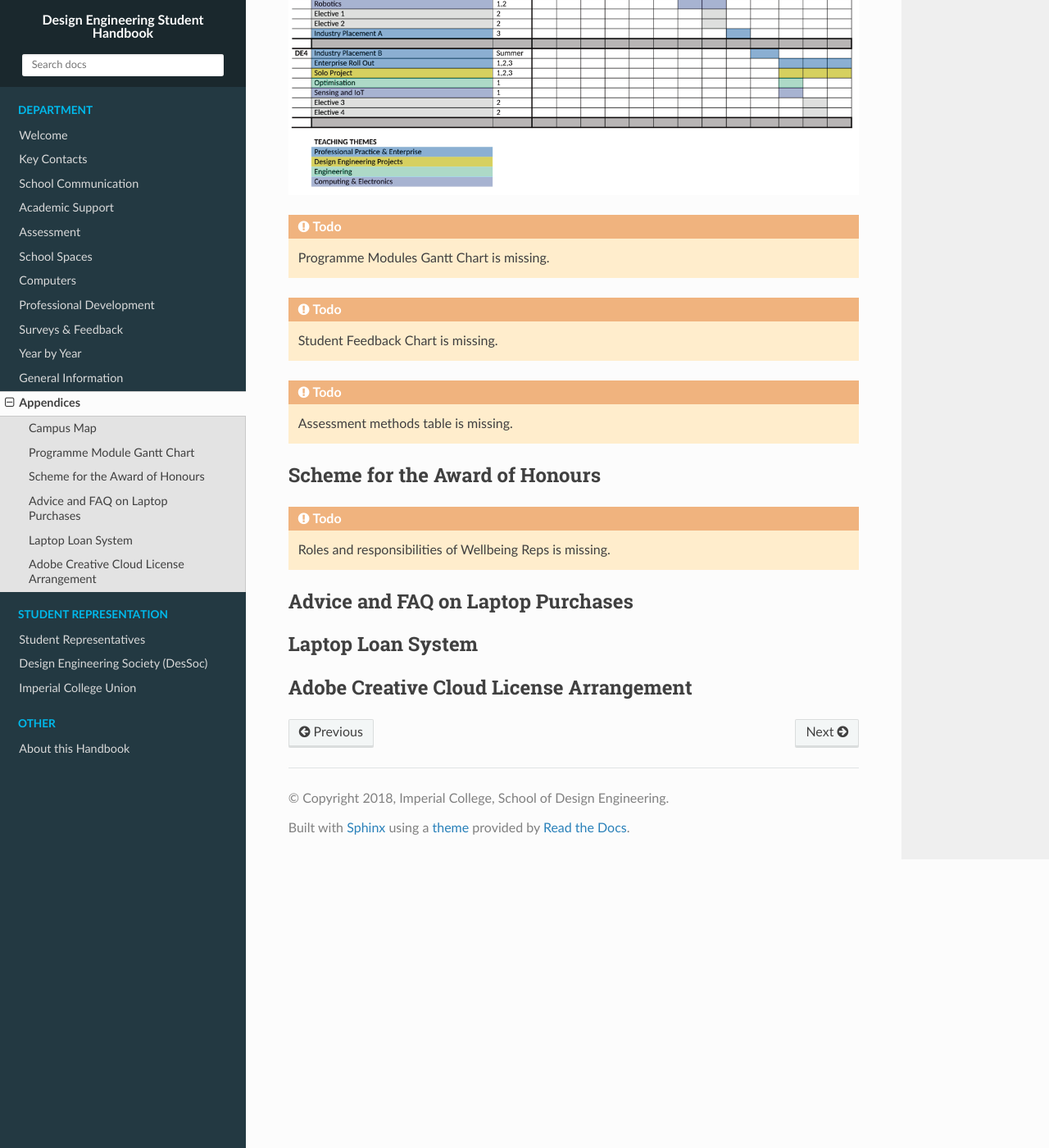
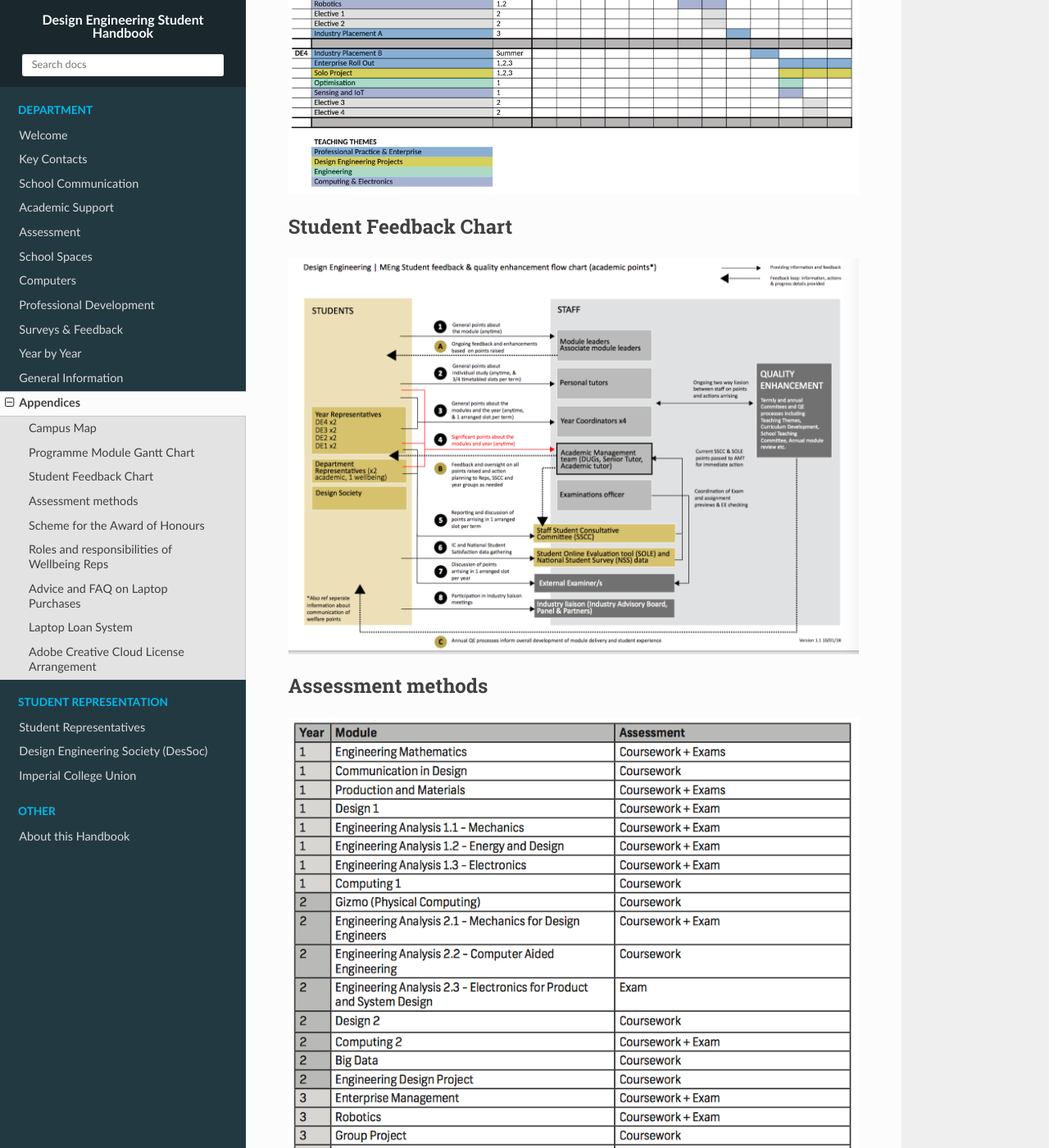
Before and after one commit to ImperialDesSoc/handbook, a Sphinx documentation site: the page built from source/appendix.rst, in a window 1280 px wide and 1400 px high, scrolled down 639 px. Shown: the whole window at 82% size. Built offline with Sphinx 7.4.7 and the Read the Docs theme 2.0.0, drawn with Linux system fonts in a browser that asks for light colours; some of the changed text lies outside the part shown.

Commit message:
A few updates for the Appendix

```diff
--- a/source/appendix.rst
+++ b/source/appendix.rst
@@ -20,30 +20,47 @@ Programme Module Gantt Chart
 
 .. image:: _static/module-gantt.png
 
-.. todo:: Programme Modules Gantt Chart is missing.
+Student Feedback Chart
+======================
 
-.. todo:: Student Feedback Chart is missing.
+.. image:: _static/student-feedback-chart.png
 
-.. todo:: Assessment methods table is missing.
+Assessment methods
+==================
+
+.. image:: _static/assessment-methods.png
 
 .. _`appendix-honours`:
 
 Scheme for the Award of Honours
 ===============================
 
-.. todo:: Roles and responsibilities of Wellbeing Reps is missing.
+.. todo:: Scheme for the Award of Honours
+
+.. _`appendix-wellbeing-rep`:
+
+Roles and responsibilities of Wellbeing Reps
+============================================
+
+.. todo:: Roles and responsibilities of Wellbeing Reps
 
 .. _`appendix-laptop-purchase`:
 
 Advice and FAQ on Laptop Purchases
 ==================================
 
+.. todo:: Advice and FAQ on Laptop Purchases
+
 .. _`appendix-laptop-loan`:
 
 Laptop Loan System
 ==================
 
+.. todo:: Laptop Loan System
+
 .. _`appendix-adobe`:
 
 Adobe Creative Cloud License Arrangement
 ========================================
+
+.. todo:: Adobe Creative Cloud License Arrangement
```
Also changed, not shown: source/_static/assessment-methods.png (added), source/_static/student-feedback-chart.png (added).
